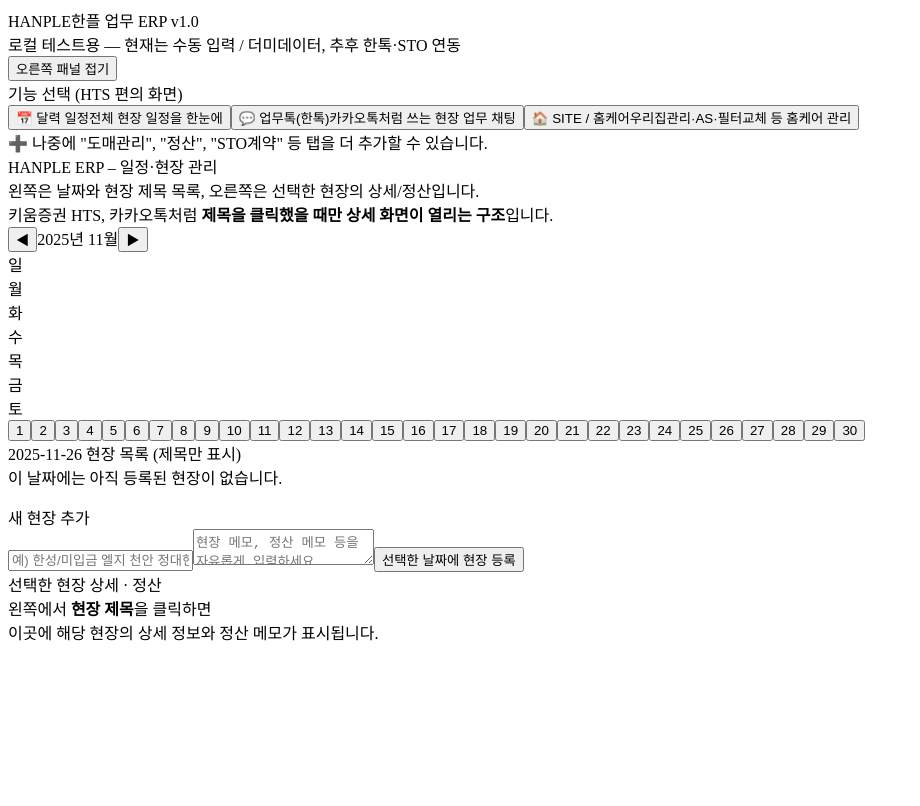
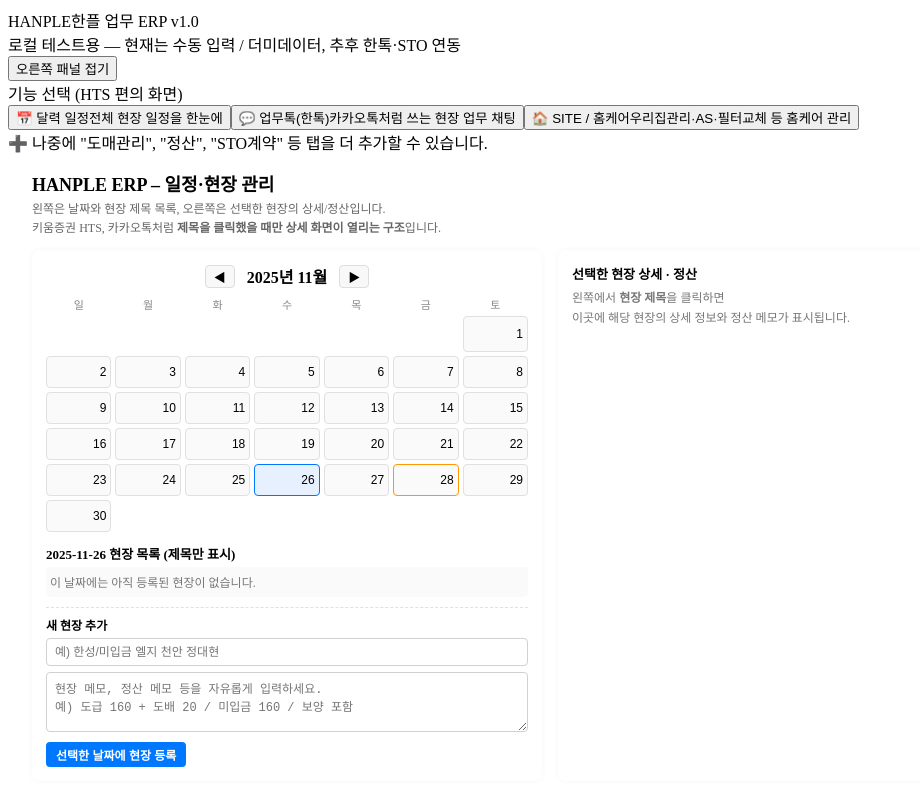
Before and after one commit to hit308277-cloud/hanple-v1, a React (Vite) app: page / in a window 1280 px wide. Shown: the top 806 px of the page, without its empty margins (0-920 px from the left). Built offline with nearby package versions, Linux system fonts and the light colour scheme.

Commit message:
Refactor calendar and site panel CSS styles
Refactor CSS styles for calendar and site panel layout, updating class names and adjusting styles for improved design consistency.

```diff
--- a/src/styles.css
+++ b/src/styles.css
@@ -1,328 +1,194 @@
-/* ---------- 한플 달력 + 현장 패널 레이아웃 ---------- */
+/* =========================
+   HANPLE – 달력 + 현장 HTS 레이아웃
+   ========================= */
 
-.calendar-page {
+.hp-calendar-root {
   width: 100%;
-  height: calc(100vh - 80px);
-  padding: 16px 24px 24px;
   box-sizing: border-box;
-  display: flex;
-  flex-direction: column;
-  gap: 12px;
+  padding: 16px 24px 32px;
 }
 
-.calendar-top-bar {
-  display: flex;
-  flex-direction: column;
-  gap: 4px;
+.hp-top-bar {
+  margin-bottom: 12px;
 }
 
-.calendar-top-title {
+.hp-top-title {
   font-size: 18px;
   font-weight: 600;
 }
 
-.calendar-top-desc {
-  font-size: 13px;
+.hp-top-sub {
+  margin-top: 4px;
+  font-size: 12px;
   color: #666;
+  line-height: 1.6;
 }
 
-.calendar-layout {
-  flex: 1;
+.hp-layout {
   display: grid;
-  grid-template-columns: 2fr 1.4fr; /* 달력 : 현장패널 비율 */
+  grid-template-columns: 1.7fr 2.3fr; /* 왼쪽 : 오른쪽 비율 */
   gap: 16px;
-  min-height: 0;
 }
 
-/* 달력 영역 */
+/* 왼쪽 영역 */
 
-.calendar-main {
+.hp-left {
   background: #ffffff;
-  border-radius: 10px;
-  padding: 16px 18px 18px;
-  box-shadow: 0 2px 6px rgba(0, 0, 0, 0.06);
-  display: flex;
-  flex-direction: column;
-  min-height: 0;
+  border-radius: 8px;
+  padding: 14px;
+  box-shadow: 0 0 6px rgba(0, 0, 0, 0.04);
 }
 
-.calendar-header {
+.hp-month-header {
   display: flex;
   align-items: center;
   justify-content: center;
   gap: 12px;
-  margin-bottom: 10px;
+  margin-bottom: 8px;
 }
 
-.calendar-header-title {
-  font-size: 18px;
+.hp-month-label {
+  font-size: 16px;
   font-weight: 600;
 }
 
-.calendar-nav-btn {
+.hp-month-nav {
   border: 1px solid #ddd;
   background: #f8f8f8;
-  border-radius: 6px;
-  padding: 4px 10px;
+  border-radius: 4px;
+  padding: 2px 8px;
   cursor: pointer;
-  font-size: 13px;
+  font-size: 12px;
 }
 
-.calendar-grid {
-  flex: 1;
+.hp-month-grid {
   display: grid;
   grid-template-columns: repeat(7, 1fr);
   gap: 4px;
-  font-size: 13px;
+  margin-bottom: 12px;
 }
 
-.calendar-day-label {
+.hp-month-grid-header {
+  font-size: 11px;
   text-align: center;
-  font-weight: 600;
-  padding: 4px 0;
-  color: #555;
+  color: #888;
 }
 
-.calendar-cell {
-  height: 46px;
-  border-radius: 6px;
-  border: none;
-  background: #ffffff;
-  box-shadow: inset 0 0 0 1px #e5e5e5;
+.hp-day-cell {
+  border-radius: 4px;
+  min-height: 32px;
+  border: 1px solid #e0e0e0;
+  background: #fafafa;
+  font-size: 12px;
   cursor: pointer;
-  font-size: 13px;
-  transition: all 0.15s ease;
+  text-align: right;
+  padding: 2px 4px;
 }
 
-.calendar-cell-empty {
+.hp-day-cell.hp-empty {
+  border: none;
   background: transparent;
-  box-shadow: none;
   cursor: default;
 }
 
-.calendar-cell:not(.calendar-cell-empty):hover {
-  box-shadow: inset 0 0 0 1px #0077ff;
+.hp-day-number {
+  display: block;
 }
 
-.calendar-cell-selected {
-  background: #0077ff;
-  color: #ffffff;
-  box-shadow: none;
+.hp-day-cell.hp-day-selected {
+  border-color: #0077ff;
+  background: #e7f0ff;
 }
 
-.calendar-cell-today {
-  box-shadow: inset 0 0 0 2px #ff9800;
+.hp-day-cell.hp-day-has-sites {
+  border-color: #ff9800;
 }
 
-.calendar-cell-has-schedule {
-  position: relative;
+/* 날짜별 현장 목록 패널 */
+
+.hp-site-list-panel {
+  margin-top: 10px;
 }
 
-.calendar-cell-has-schedule::after {
-  content: "";
-  position: absolute;
-  left: 50%;
-  bottom: 4px;
-  transform: translateX(-50%);
-  width: 6px;
-  height: 6px;
-  border-radius: 50%;
-  background: #0077ff;
+.hp-site-list-title {
+  font-size: 13px;
+  font-weight: 600;
+  margin-bottom: 4px;
 }
 
-/* 오른쪽 현장 패널 */
-
-.schedule-panel {
-  background: #ffffff;
-  border-radius: 10px;
-  padding: 14px 16px 18px;
-  box-shadow: 0 2px 6px rgba(0, 0, 0, 0.06);
-  display: flex;
-  flex-direction: column;
-  gap: 10px;
-  min-height: 0;
+.hp-site-list-empty {
+  font-size: 12px;
+  color: #777;
+  padding: 6px 4px;
+  background: #fafafa;
+  border-radius: 4px;
 }
 
-.schedule-date-header {
-  border-bottom: 1px solid #eee;
-  padding-bottom: 6px;
+.hp-site-list {
+  list-style: none;
+  margin: 6px 0 0 0;
+  padding: 0;
 }
 
-.schedule-date-title {
-  font-size: 15px;
-  font-weight: 600;
+.hp-site-item {
+  border: 1px solid #e0e0e0;
+  background: #ffffff;
+  border-radius: 4px;
+  padding: 6px 8px;
+  margin-bottom: 4px;
+  font-size: 12px;
+  cursor: pointer;
+  text-align: left;
 }
 
-.schedule-date-sub {
-  font-size: 12px;
-  color: #777;
-  margin-top: 3px;
+.hp-site-item:hover {
+  background: #f3f6ff;
 }
 
-/* 현장 리스트 + 상세 2단 구성 */
-
-.schedule-content {
-  flex: 1;
-  display: grid;
-  grid-template-columns: 1.2fr 1.8fr;
-  gap: 10px;
-  min-height: 0;
+.hp-site-item-active {
+  border-color: #0077ff;
+  background: #e7f0ff;
 }
 
-/* 리스트 영역 */
-
-.schedule-list {
-  border-right: 1px solid #f0f0f0;
-  padding-right: 8px;
-  display: flex;
-  flex-direction: column;
-  gap: 6px;
-  min-height: 0;
+.hp-site-item-title {
+  font-weight: 500;
 }
 
-.schedule-list-title {
-  font-size: 13px;
-  font-weight: 600;
+/* 새 현장 추가 */
+
+.hp-new-site {
+  margin-top: 10px;
+  padding-top: 8px;
+  border-top: 1px dashed #e0e0e0;
 }
 
-.schedule-list-empty {
+.hp-new-site-label {
   font-size: 12px;
-  color: #999;
-  margin-top: 4px;
+  font-weight: 600;
+  margin-bottom: 4px;
 }
 
-.schedule-list-item {
-  text-align: left;
-  border: 1px solid #e5e5e5;
-  background: #fafafa;
-  border-radius: 6px;
+.hp-new-site-input,
+.hp-new-site-textarea {
+  width: 100%;
+  box-sizing: border-box;
+  border-radius: 4px;
+  border: 1px solid #d0d0d0;
   padding: 6px 8px;
-  cursor: pointer;
-  display: flex;
-  flex-direction: column;
-  gap: 2px;
   font-size: 12px;
+  margin-bottom: 6px;
 }
 
-.schedule-list-item-active {
-  border-color: #0077ff;
-  background: #eef4ff;
-}
-
-.schedule-list-item-title {
-  font-weight: 600;
-}
-
-.schedule-list-item-preview {
-  color: #777;
-  font-size: 11px;
-}
-
-/* 상세 영역 */
-
-.schedule-detail {
-  display: flex;
-  flex-direction: column;
-  gap: 6px;
-  min-height: 0;
-}
-
-.schedule-detail-title {
-  font-size: 13px;
-  font-weight: 600;
-}
-
-.schedule-detail-empty {
-  font-size: 12px;
-  color: #999;
-  margin-top: 4px;
-}
-
-.schedule-detail-card {
-  margin-top: 4px;
-  padding: 8px 10px;
-  background: #fafafa;
-  border-radius: 8px;
-  border: 1px solid #e5e5e5;
-  font-size: 12px;
-  display: flex;
-  flex-direction: column;
-  gap: 8px;
-}
-
-.schedule-detail-field {
-  display: flex;
-  flex-direction: column;
-  gap: 2px;
-}
-
-.schedule-detail-label {
-  font-weight: 600;
-  color: #444;
-}
-
-.schedule-detail-value {
-  white-space: pre-wrap;
-}
-
-.schedule-detail-text {
-  margin: 0;
-  white-space: pre-wrap;
-}
-
-/* 새 일정 폼 */
-
-.schedule-form {
-  border-top: 1px solid #eee;
-  padding-top: 8px;
-  display: flex;
-  flex-direction: column;
-  gap: 6px;
-}
-
-.schedule-form-title {
-  font-size: 13px;
-  font-weight: 600;
-}
-
-.schedule-form-row {
-  display: flex;
-  flex-direction: column;
-  gap: 3px;
-}
-
-.schedule-form-label {
-  font-size: 12px;
-  display: flex;
-  flex-direction: column;
-  gap: 3px;
-}
-
-.schedule-input {
-  border-radius: 6px;
-  border: 1px solid #ddd;
-  padding: 6px 8px;
-  font-size: 12px;
-}
-
-.schedule-textarea {
-  border-radius: 6px;
-  border: 1px solid #ddd;
-  padding: 6px 8px;
-  font-size: 12px;
+.hp-new-site-textarea {
+  min-height: 60px;
   resize: vertical;
 }
 
-.schedule-form-actions {
-  display: flex;
-  justify-content: flex-end;
-  margin-top: 4px;
-}
-
-.schedule-submit-btn {
-  border-radius: 6px;
+.hp-new-site-button {
+  display: inline-block;
+  border-radius: 4px;
   border: none;
-  padding: 6px 10px;
+  padding: 4px 10px;
   font-size: 12px;
   font-weight: 600;
   background: #0077ff;
@@ -330,20 +196,75 @@
   cursor: pointer;
 }
 
-/* 반응형 (화면이 좁을 때) */
-@media (max-width: 1024px) {
-  .calendar-layout {
+/* 오른쪽 상세 패널 (카톡 채팅창 느낌) */
+
+.hp-right {
+  background: #ffffff;
+  border-radius: 8px;
+  padding: 14px;
+  box-shadow: 0 0 6px rgba(0, 0, 0, 0.04);
+}
+
+.hp-detail-header {
+  font-size: 13px;
+  font-weight: 600;
+  margin-bottom: 6px;
+}
+
+.hp-detail-empty {
+  font-size: 12px;
+  color: #777;
+  line-height: 1.6;
+}
+
+.hp-detail-card {
+  border-radius: 6px;
+  border: 1px solid #e0e0e0;
+  padding: 10px;
+  font-size: 12px;
+}
+
+.hp-detail-title {
+  font-weight: 600;
+  margin-bottom: 8px;
+  font-size: 13px;
+}
+
+.hp-detail-row {
+  display: flex;
+  margin-bottom: 4px;
+}
+
+.hp-detail-label {
+  width: 60px;
+  color: #555;
+}
+
+.hp-detail-value {
+  flex: 1;
+}
+
+.hp-detail-section-title {
+  margin-top: 8px;
+  margin-bottom: 4px;
+  font-weight: 600;
+}
+
+.hp-detail-memo p {
+  margin: 0 0 2px 0;
+}
+
+/* PC 화면에서 전체 폭 사용 */
+@media (min-width: 1024px) {
+  .hp-calendar-root {
+    max-width: 1400px;
+    margin: 0 auto;
+  }
+}
+
+/* 화면이 좁을 때(태블릿/모바일) 한 줄 레이아웃로 변경 */
+@media (max-width: 900px) {
+  .hp-layout {
     grid-template-columns: 1fr;
   }
-
-  .schedule-content {
-    grid-template-columns: 1fr;
-  }
-
-  .schedule-list {
-    border-right: none;
-    border-bottom: 1px solid #f0f0f0;
-    padding-right: 0;
-    padding-bottom: 8px;
-  }
 }
```
